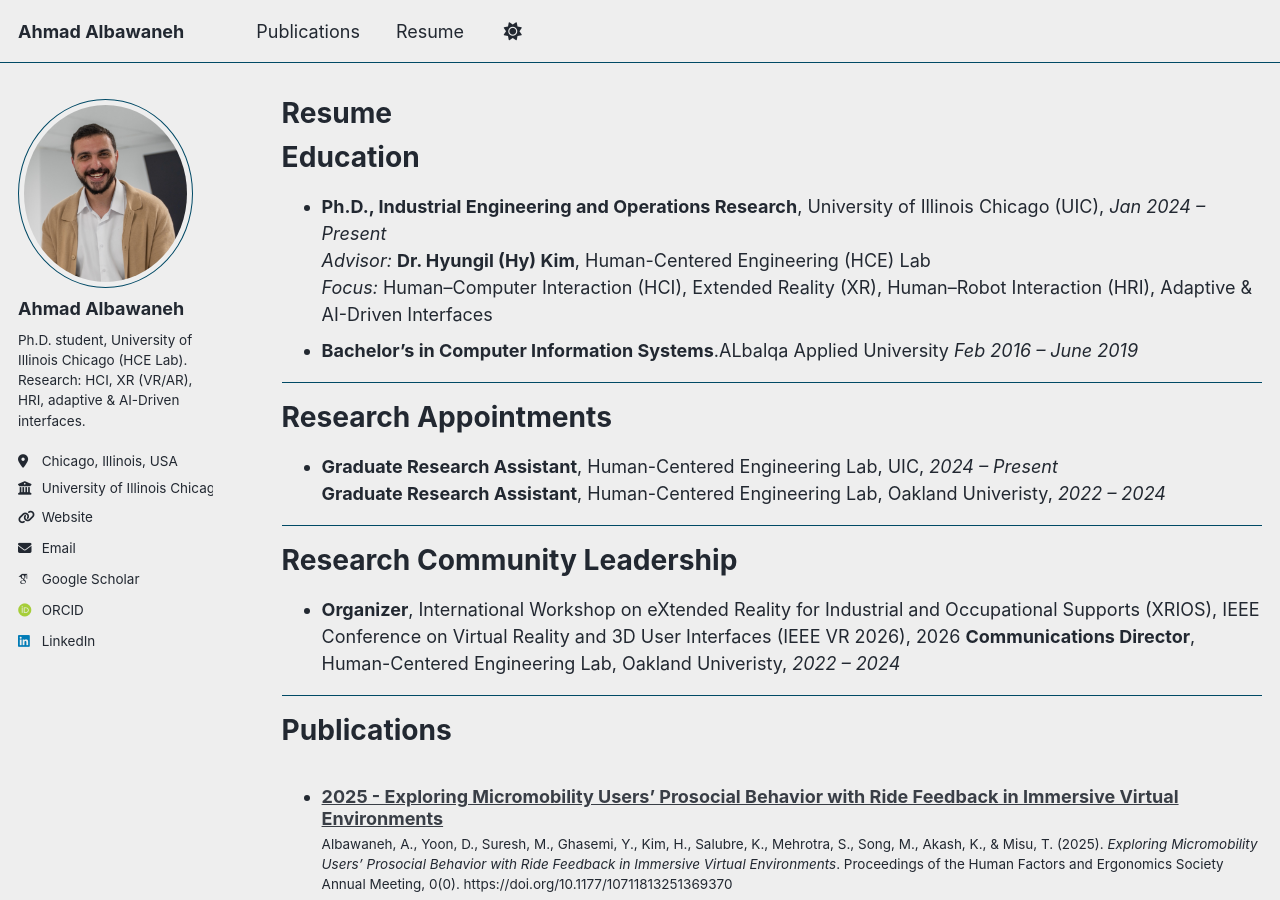
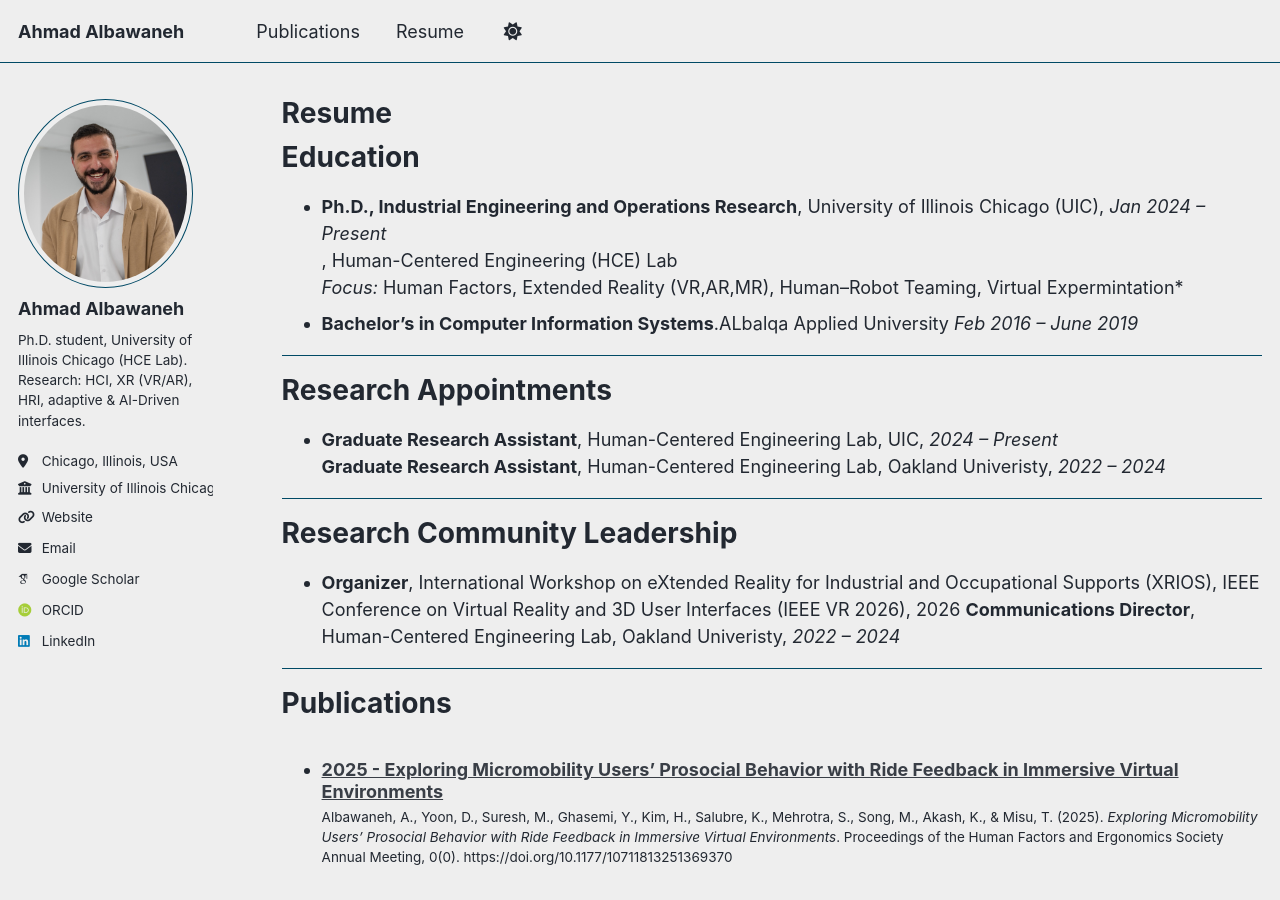
Before and after one commit to bawaneh/bawaneh, a Jekyll site: the page built from _pages/cv.md, in a window 1280 px wide and 900 px high. Built offline with Jekyll 4.4.1, drawn with Linux system fonts in a browser that asks for light colours; some web fonts are replaced; a script that is not in the unit is left out.

Commit message:
Update cv.md

```diff
--- a/_pages/cv.md
+++ b/_pages/cv.md
@@ -14,8 +14,8 @@ redirect_from:
 Education
 ======
 * **Ph.D., Industrial Engineering and Operations Research**, University of Illinois Chicago (UIC), *Jan 2024 – Present*
-  *Advisor:* **Dr. Hyungil (Hy) Kim**, Human-Centered Engineering (HCE) Lab
-  *Focus:* Human–Computer Interaction (HCI), Extended Reality (XR), Human–Robot Interaction (HRI), Adaptive & AI-Driven Interfaces
+  , Human-Centered Engineering (HCE) Lab
+  *Focus:* Human Factors, Extended Reality (VR,AR,MR), Human–Robot Teaming, Virtual Expermintation*
 * **Bachelor's in Computer Information Systems**.ALbalqa Applied University *Feb 2016 – June 2019*
 
 ---
```
